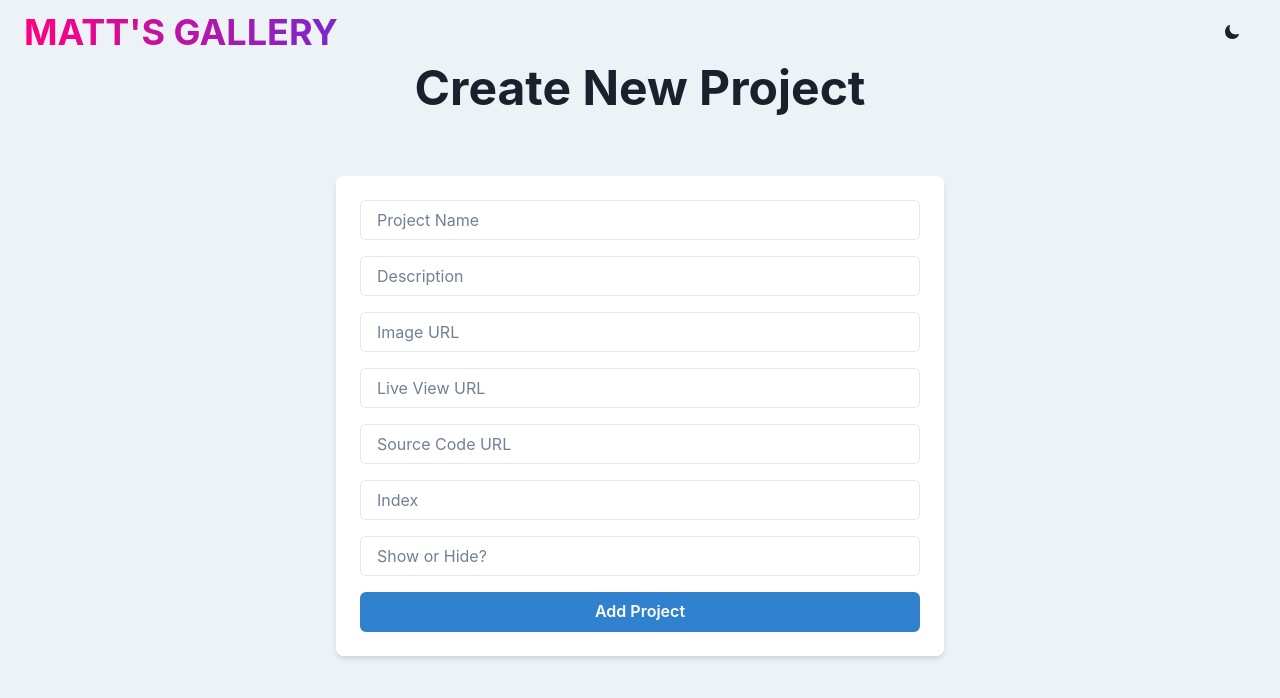
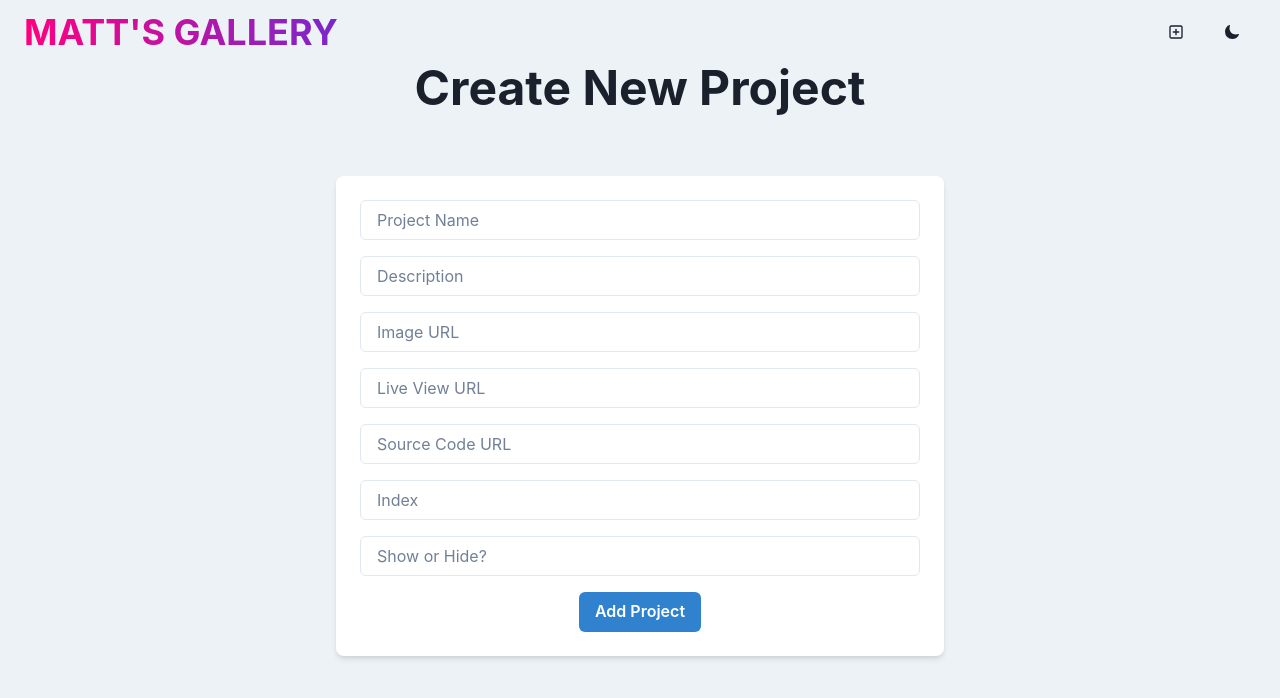
Before and after one commit to matthework/projects-gallery-react, a React (Vite) app: page /create in a window 1280 px wide. Shown: the top 698 px of the page. Built offline with nearby package versions, Linux system fonts and the light colour scheme; no server answers.

Commit message:
Add edit mode

```diff
--- a/src/components/Navbar.jsx
+++ b/src/components/Navbar.jsx
@@ -37,11 +37,11 @@
         </Text>
 
         <HStack spacing={2} alignItems={"center"}>
-          {/* <Link to={"/create"}>
+          <Link to={"/create"}>
             <Button>
               <PlusSquareIcon />
             </Button>
-          </Link> */}
+          </Link>
           <Button onClick={toggleColorMode}>
             {colorMode === "light" ? <IoMoon /> : <LuSun size="20" />}
           </Button>
--- a/src/components/ProjectCard.jsx
+++ b/src/components/ProjectCard.jsx
@@ -87,7 +87,7 @@
           <Text fontSize={"sm"} color={textColor} mb={2}>
             {project.description}
           </Text>
-          {/* <HStack spacing={2}>
+          <HStack spacing={2}>
             <IconButton
               icon={<EditIcon />}
               onClick={onOpen}
@@ -98,7 +98,7 @@
               onClick={() => handleDeleteProject(project._id)}
               colorScheme={"red"}
             />
-          </HStack> */}
+          </HStack>
         </Box>
 
         <Modal isOpen={isOpen} onClose={onClose}>
--- a/src/pages/CreatePage.jsx
+++ b/src/pages/CreatePage.jsx
@@ -10,6 +10,7 @@
 } from "@chakra-ui/react";
 import { useState } from "react";
 import { useProjectStore } from "../store/project";
+import { Link } from "react-router-dom";
 
 const CreatePage = () => {
   const [newProject, setNewProject] = useState({
@@ -114,9 +115,11 @@
                 setNewProject({ ...newProject, show: e.target.value })
               }
             />
-            <Button colorScheme="blue" onClick={handleAddProject} w="full">
-              Add Project
-            </Button>
+            <Link to={"/"}>
+              <Button colorScheme="blue" onClick={handleAddProject} w="full">
+                Add Project
+              </Button>
+            </Link>
           </VStack>
         </Box>
       </VStack>
```
